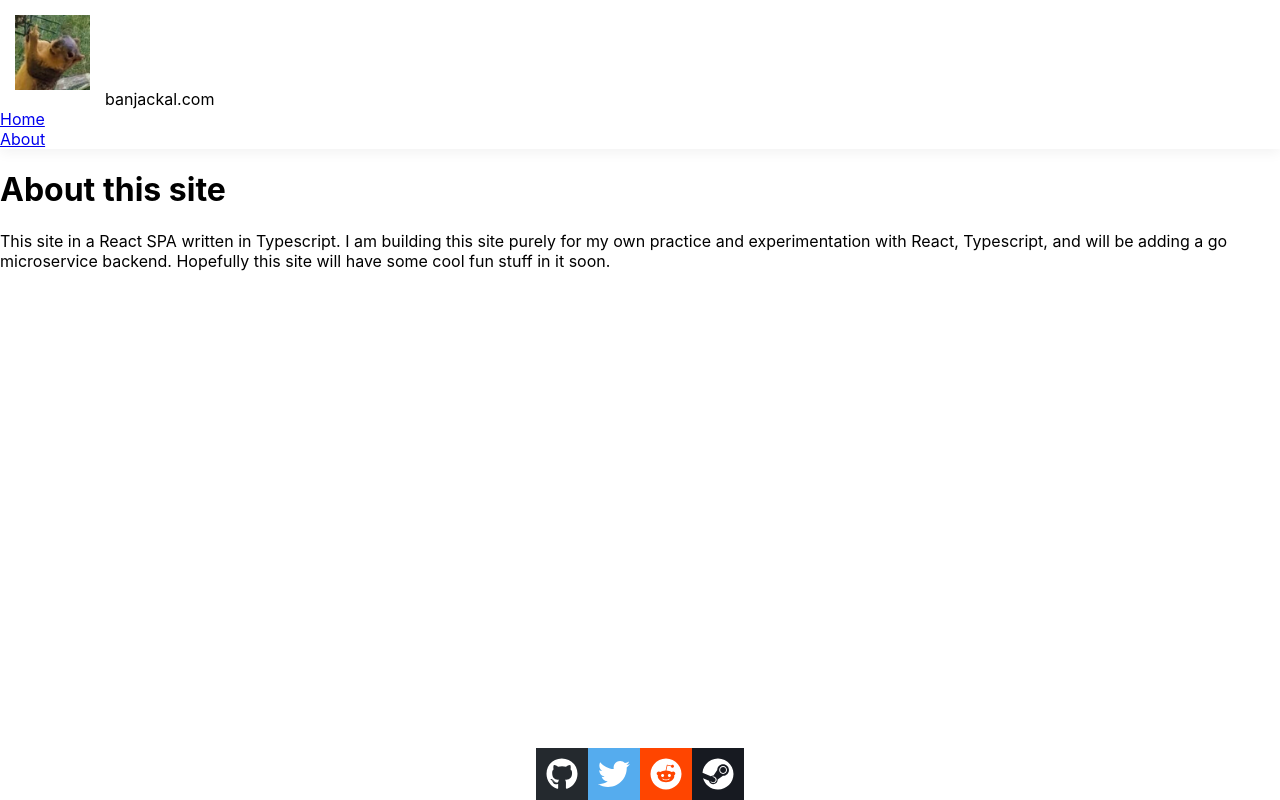
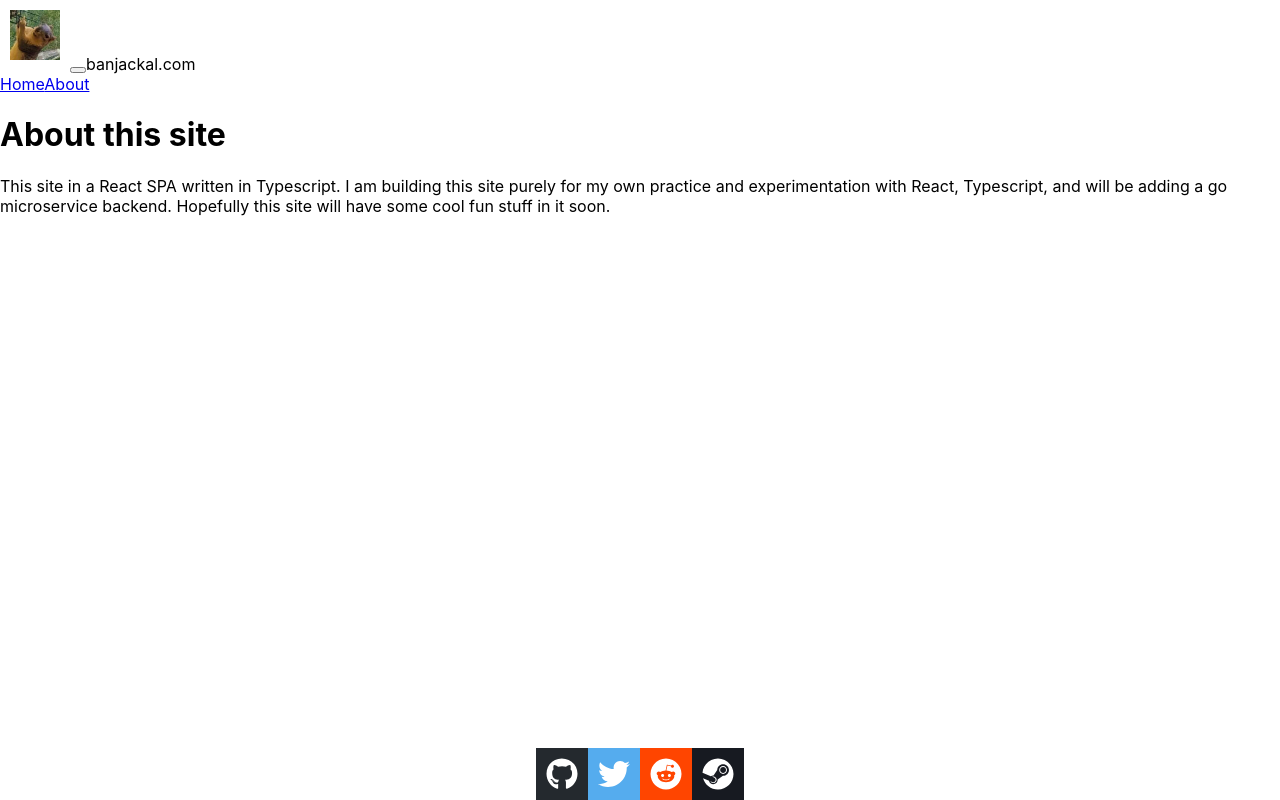
Before and after one commit to banjackal/banjackal.com, a React (Create React App) app in the folder react-spa/: page /about in a window 1280 px wide. Built offline with nearby package versions, Linux system fonts and the light colour scheme.

Commit message:
working on the navbar

```diff
--- a/react-spa/src/Components/Links.css
+++ b/react-spa/src/Components/Links.css
@@ -7,7 +7,7 @@ bottom:0;
 right:0;
 }
 
-.fa-2x {
+.svg-inline--fa {
     padding: 10px;
   }
 
--- a/react-spa/src/Components/NavMenu.css
+++ b/react-spa/src/Components/NavMenu.css
@@ -1,24 +1,7 @@
-a.navbar-brand {
-    white-space: normal;
-    text-align: center;
-    word-break: break-all;
-  }
 
-  html {
-    font-size: 14px;
-  }
-  @media (min-width: 768px) {
-    html {
-      font-size: 16px;
-    }
-  }
-
-  .box-shadow {
-    box-shadow: 0 .25rem .75rem rgba(0, 0, 0, .05);
-  }
 
   .header-image {
-    width: 75px;
-    height: 75px;
-    padding: 15px;
+    width: 50;
+    height: 50px;
+    padding: 10px;
   }
--- a/react-spa/src/Components/NavMenu.tsx
+++ b/react-spa/src/Components/NavMenu.tsx
@@ -1,34 +1,26 @@
 import React, {Component} from 'react';
-import { Nav, Navbar} from 'react-bootstrap';
+import { Nav, NavItem, Navbar, Container} from 'react-bootstrap';
 import squirrel from '../assets/squirrel.jpg'
 import './NavMenu.css';
 
 export class NavMenu extends Component{
     render() {
         return(
-            <header>
-                <Navbar
-                    className="navbar navbar-expand-sm navbar-toggleable-sm navbar-light bg-white border-bottom box-shadow mb-3"
-                >
-                    <div>
+                <Navbar bg="light" expand="lg">
+                    <Container>
                     <img src={squirrel} alt="Squirrel" className="header-image"/>
-                    <Navbar.Brand>banjackal.com</Navbar.Brand>
-                    <Navbar.Collapse
-
-                    >
-                        <Nav className="align-right">
-                        <Nav.Item
-                        >
+                    <Navbar.Toggle aria-controls="basic-navbar-nav" />
+                    <Navbar.Brand className="align-text-center">
+                        banjackal.com
+                    </Navbar.Brand>
+                    <Navbar.Collapse id="basic-navbar-nav">
+                        <Nav className="me-auto">
                             <Nav.Link href="/">Home</Nav.Link>
-                        </Nav.Item>
-                        <Nav.Item >
                             <Nav.Link href="/about">About</Nav.Link>
-                        </Nav.Item>
                         </Nav>
                     </Navbar.Collapse>
-                    </div>
+                    </Container>
                 </Navbar>
-                </header>
         )
     }
 }
```
